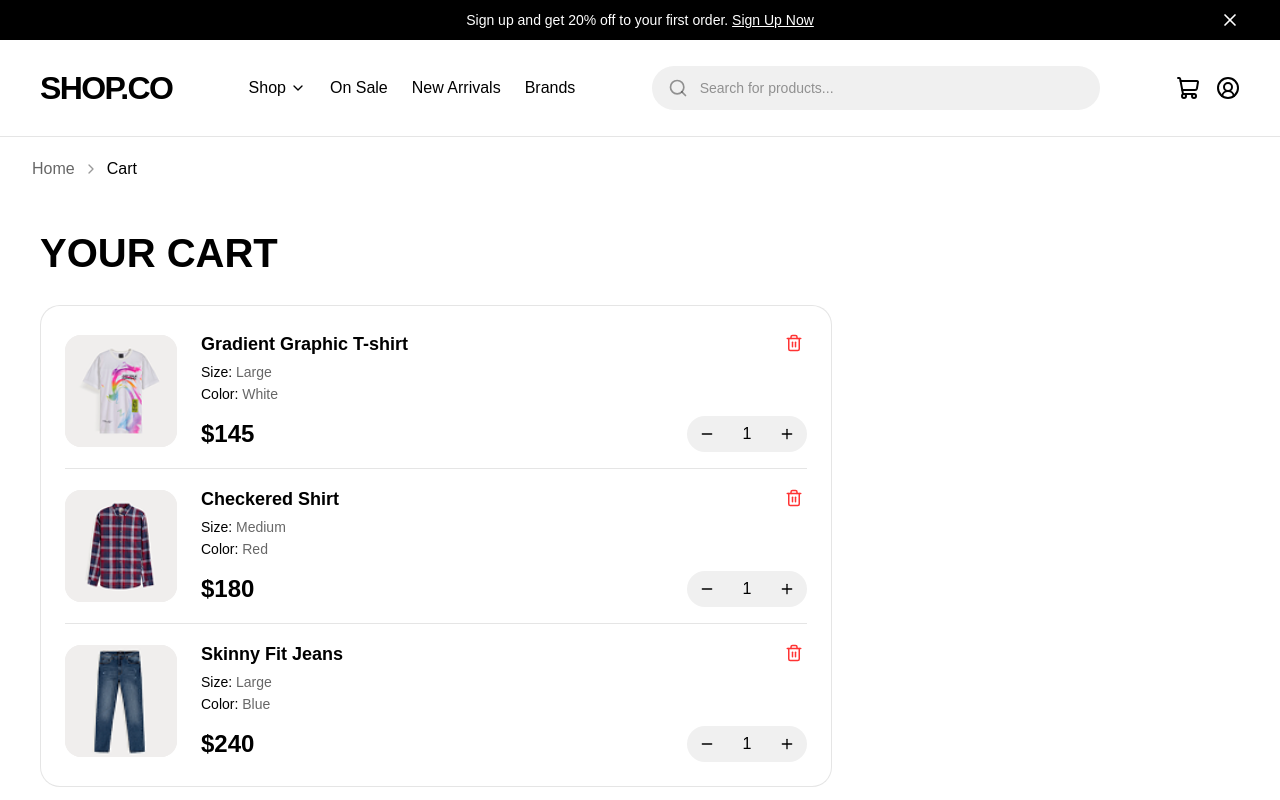
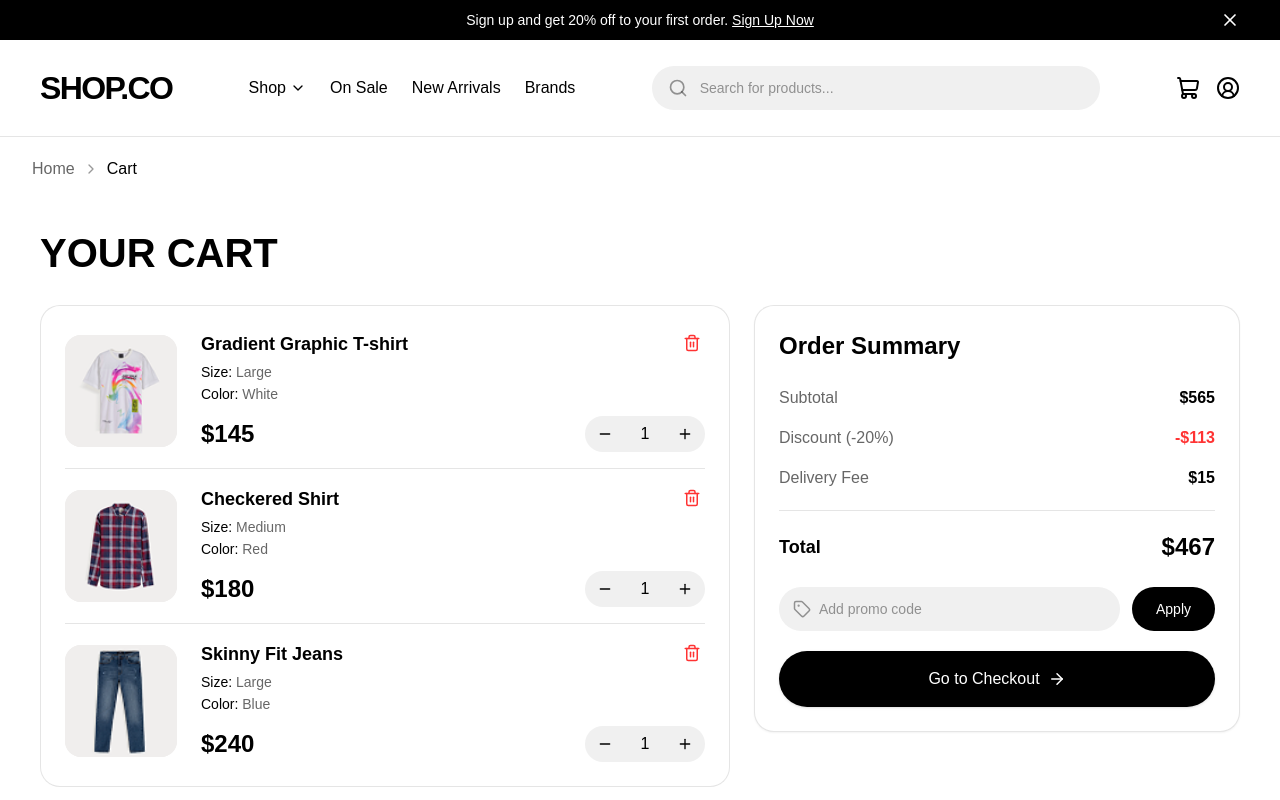
Before and after one commit to hassamnaveed44/e-commerce, a Next.js app: page /cart in a window 1280 px wide. Shown: the top 800 px of the page. Built offline with nearby package versions, Linux system fonts and the light colour scheme.

Commit message:
fix: make final fixes throught the project

```diff
--- a/app/cart/page.tsx
+++ b/app/cart/page.tsx
@@ -1,6 +1,6 @@
 import Breadcrumb from "@/app/components/cart/Breadcrumb";
 import CartItemsList from "@/app/components/cart/CartItemsList";
-// import OrderSummary from "@/app/components/cart/OrderSummary";
+import OrderSummary from "@/app/components/cart/OrderSummary";
 
 export default function CartPage() {
   return (
@@ -10,20 +10,21 @@ export default function CartPage() {
 
       {/* Main Cart Section */}
       <section className="max-w-7xl mx-auto px-4 sm:px-6 xl:px-10 py-6 sm:py-8">
-        {/* Your Cart Heading (Integral CF Bold 40px, line-height 100%, 0% letter spacing, #000000) */}
+        {/* Your Cart Heading */}
         <h1 className="text-[32px] sm:text-[40px] font-bold uppercase font-integral text-black leading-none tracking-normal mb-6 sm:mb-8">
           YOUR CART
         </h1>
 
-        <div className="grid grid-cols-1 lg:grid-cols-3 gap-6 items-start">
-          {/* Left Side: Items List */}
-          <div className="lg:col-span-2">
+        {/* 12-Column Responsive Layout: 7 columns for items, 5 columns for wider summary */}
+        <div className="grid grid-cols-1 lg:grid-cols-12 gap-5 xl:gap-6 items-start">
+          {/* Left Side: Items List (7 cols) */}
+          <div className="lg:col-span-7">
             <CartItemsList />
           </div>
 
-          {/* Right Side: Order Summary */}
-          <div className="lg:col-span-1">
-            {/* <OrderSummary /> */}
+          {/* Right Side: Order Summary (5 cols - Wider on Desktop) */}
+          <div className="lg:col-span-5">
+            <OrderSummary />
           </div>
         </div>
       </section>
--- a/app/components/cart/OrderSummary.tsx
+++ b/app/components/cart/OrderSummary.tsx
@@ -0,0 +1,75 @@
+"use client";
+
+import { useState } from "react";
+import { Tag, ArrowRight } from "lucide-react";
+
+export default function OrderSummary() {
+  const [promoCode, setPromoCode] = useState("");
+
+  const subtotal = 565;
+  const discount = 113; // 20%
+  const deliveryFee = 15;
+  const total = subtotal - discount + deliveryFee;
+
+  return (
+    <div className="border border-black/10 rounded-[20px] p-5 sm:p-6 bg-white font-satoshi shadow-xs">
+      {/* Title */}
+      <h2 className="text-xl sm:text-2xl font-bold text-black mb-5 sm:mb-6 font-satoshi">
+        Order Summary
+      </h2>
+
+      {/* Summary Rows */}
+      <div className="space-y-4 text-black/60 text-base mb-5">
+        <div className="flex justify-between items-center">
+          <span>Subtotal</span>
+          <span className="font-bold text-black">${subtotal}</span>
+        </div>
+        <div className="flex justify-between items-center">
+          <span>Discount (-20%)</span>
+          <span className="font-bold text-[#FF3333]">-${discount}</span>
+        </div>
+        <div className="flex justify-between items-center">
+          <span>Delivery Fee</span>
+          <span className="font-bold text-black">${deliveryFee}</span>
+        </div>
+      </div>
+
+      <hr className="border-t border-black/10 mb-5" />
+
+      {/* Total Row */}
+      <div className="flex justify-between items-center text-lg font-bold text-black mb-6">
+        <span>Total</span>
+        <span className="text-2xl font-bold text-black">${total}</span>
+      </div>
+
+      {/* Promo Code Input & Apply Button */}
+      <div className="flex items-center gap-3 mb-5">
+        <div className="relative flex-1">
+          <Tag size={18} className="absolute left-3.5 top-1/2 -translate-y-1/2 text-black/40" />
+          <input
+            type="text"
+            placeholder="Add promo code"
+            value={promoCode}
+            onChange={(e) => setPromoCode(e.target.value)}
+            className="w-full bg-[#F0F0F0] rounded-full pl-10 pr-4 py-3 text-sm text-black placeholder:text-black/40 outline-none"
+          />
+        </div>
+        <button
+          type="button"
+          className="bg-black text-white px-6 py-3 rounded-full text-sm font-medium hover:bg-black/80 transition-colors cursor-pointer shrink-0"
+        >
+          Apply
+        </button>
+      </div>
+
+      {/* Checkout Button */}
+      <button
+        type="button"
+        className="w-full bg-black text-white rounded-full py-4 font-medium hover:bg-black/80 transition-colors flex items-center justify-center gap-2 text-base font-satoshi cursor-pointer shadow-sm"
+      >
+        <span>Go to Checkout</span>
+        <ArrowRight size={18} />
+      </button>
+    </div>
+  );
+}
--- a/app/components/product/YouMightAlsoLike.tsx
+++ b/app/components/product/YouMightAlsoLike.tsx
@@ -6,6 +6,7 @@ interface RelatedProduct {
   id: string;
   name: string;
   image: string;
+  category?: string;
   price: number;
   originalPrice?: number;
   discount?: string;
@@ -18,6 +19,7 @@ const relatedProducts: RelatedProduct[] = [
     id: "polo-contrast-trims",
     name: "Polo with Contrast Trims",
     image: "/products/product4.png",
+    category: "casual",
     price: 212,
     originalPrice: 242,
     discount: "-20%",
@@ -28,6 +30,7 @@ const relatedProducts: RelatedProduct[] = [
     id: "gradient-graphic-tshirt",
     name: "Gradient Graphic T-shirt",
     image: "/products/product5.png",
+    category: "casual",
     price: 145,
     rating: 3.5,
     ratingMax: 5,
@@ -36,6 +39,7 @@ const relatedProducts: RelatedProduct[] = [
     id: "polo-tipping-details",
     name: "Polo with Tipping Details",
     image: "/products/product6.png",
+    category: "casual",
     price: 180,
     rating: 4.5,
     ratingMax: 5,
@@ -44,6 +48,7 @@ const relatedProducts: RelatedProduct[] = [
     id: "black-striped-tshirt",
     name: "Black Striped T-shirt",
     image: "/products/product7.png",
+    category: "casual",
     price: 120,
     originalPrice: 150,
     discount: "-30%",
@@ -60,12 +65,12 @@ export default function YouMightAlsoLike() {
         YOU MIGHT <br className="sm:hidden" /> ALSO LIKE
       </h2>
 
-      {/* Products Grid (2 on mobile, 4 on desktop) */}
+      {/* Products Grid (2 on mobile, 4 on desktop) -> Links to /category/[style] */}
       <div className="grid grid-cols-2 lg:grid-cols-4 gap-4 sm:gap-6">
         {relatedProducts.map((product, index) => (
           <Link
             key={product.id}
-            href={`/shop/product/${product.id}`}
+            href={`/category/${product.category || "casual"}`}
             className={`group flex-col ${index >= 2 ? "hidden lg:flex" : "flex"}`}
           >
             {/* Product Image Box */}
```
